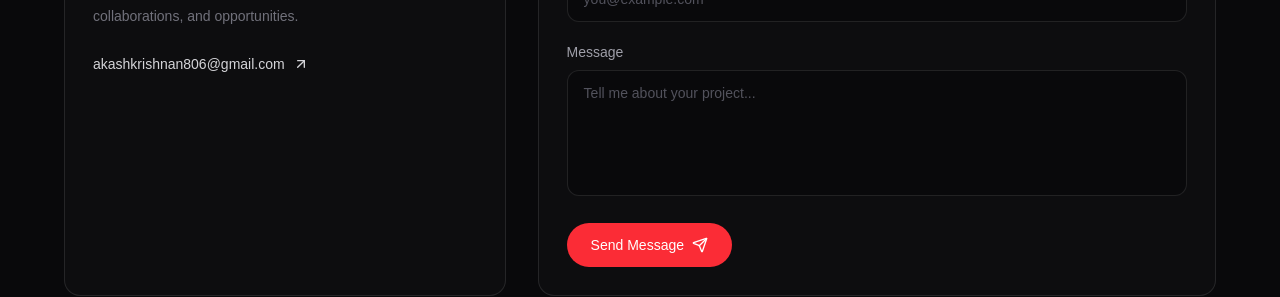
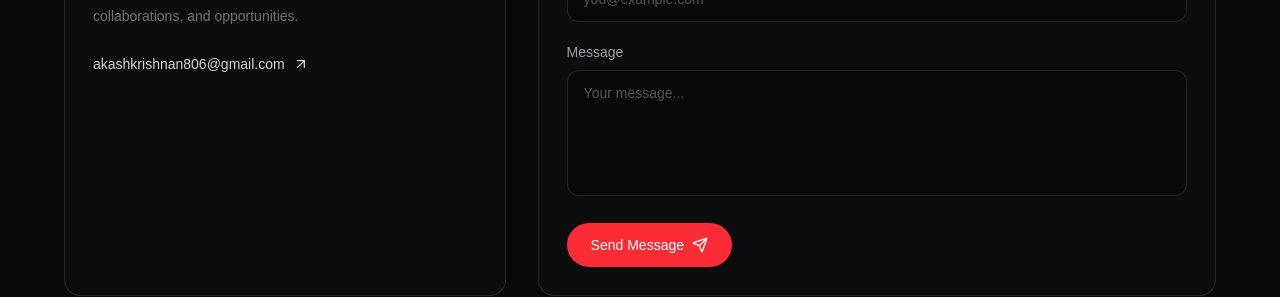
Before and after one commit to akashkrishnan2004/MyPortfolio, a React (Vite) app: page / in a window 1280 px wide. Shown: the part 5702-5999 px from the top of the page. Built offline with nearby package versions, Linux system fonts and the light colour scheme; no server answers.

Commit message:
Change Contact Page

```diff
--- a/src/Data/Data.jsx
+++ b/src/Data/Data.jsx
@@ -292,6 +292,7 @@ export const MailId = [
 ];
 
 // Footer.jsx
+// Hero.jsx
 export const SocialLinks = [
   {
     id: 0,
--- a/src/pages/Contact.jsx
+++ b/src/pages/Contact.jsx
@@ -230,7 +230,7 @@ function Contact() {
                 rows="5"
                 value={message}
                 onChange={(e) => setMessage(e.target.value)}
-                placeholder="Tell me about your project..."
+                placeholder="Your message..."
                 maxLength={500}
                 required
                 className="w-full resize-none rounded-xl border border-white/10 bg-zinc-950 px-4 py-3 text-sm text-white outline-none transition placeholder:text-zinc-600 focus:border-red-500/50"
```
